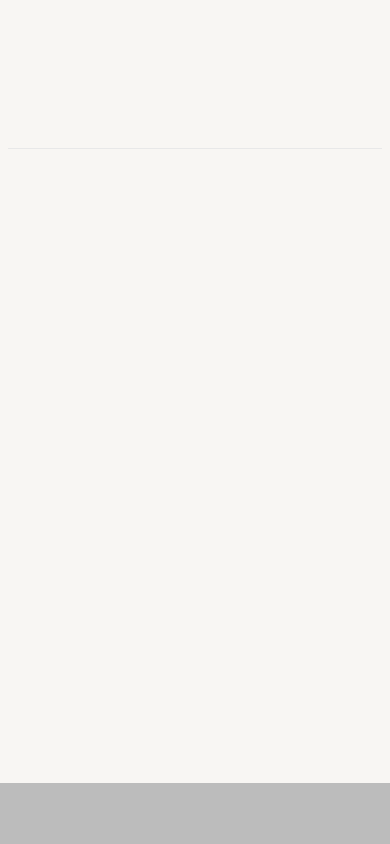
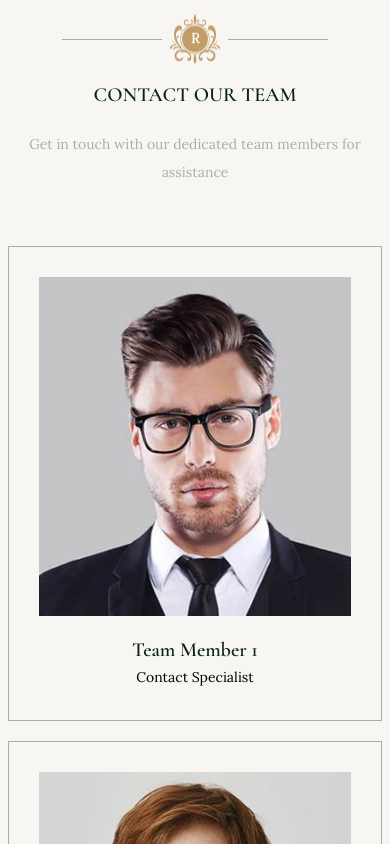
Before and after one commit to anjanuprety/glbslFE, a React (Vite) app: page / in a window 390 px wide. Shown: the part 5460-6304 px from the top of the page. Built offline with nearby package versions, Linux system fonts and the light colour scheme.

Commit message:
Added cards for organization contact points inhomepage

```diff
--- a/src/Components/Offers/Offers.tsx
+++ b/src/Components/Offers/Offers.tsx
@@ -1,214 +1,61 @@
 import React from "react";
-import { Link } from "react-router-dom";
-import { useKeenSlider } from "keen-slider/react";
-import "keen-slider/keen-slider.min.css";
+import PersonTile from "../../Pages/About/components/PersonTile";
 
-import { BsChevronLeft, BsChevronRight } from "react-icons/bs";
+const teamMembers = [
+  {
+    id: 1,
+    name: "Team Member 1",
+    position: "Contact Specialist",
+    email: "contact1@example.com",
+    phone: "+977-1-6000001",
+    image: "/images/inner/member-1.jpg",
+  },
+  {
+    id: 2,
+    name: "Team Member 2",
+    position: "Customer Service",
+    email: "contact2@example.com",
+    phone: "+977-1-6000002",
+    image: "/images/inner/member-2.jpg",
+  },
+  {
+    id: 3,
+    name: "Team Member 3",
+    position: "Support Manager",
+    email: "contact3@example.com",
+    phone: "+977-1-6000003",
+    image: "/images/inner/member-3.jpg",
+  },
+];
 
 const Offers: React.FC = () => {
-  const [sliderRef] = useKeenSlider({
-    breakpoints: {
-      "(min-width: 320px)": {
-        slides: { perView: 1, spacing: 20 },
-      },
-      "(min-width: 600px)": {
-        slides: { perView: 2, spacing: 20 },
-      },
-      "(min-width:768px)": {
-        slides: { perView: 3, spacing: 20 },
-      },
-      "(min-width:1200px)": {
-        slides: { perView: 4, spacing: 20 },
-      },
-    },
-    loop: true,
-    initial: 0,
-  });
   return (
     <section className="bg-[#f8f6f3] dark:bg-lightBlack">
-      <div className="Container py-20 lg:py-[120px] ">
-        <div
-          className="flex items-center justify-between relative"
-          data-aos="fade-up"
-          data-aos-duration="1000"
-        >
-          <div className=" md:w-[450px] lg:w-[450px] xl:w-[500px] font-Garamond">
-            <h5 className="mb-3 text-base text-khaki leading-[26px] font-medium">
-              OFFERS
-            </h5>
-            <h1 className="text-xl sm:text-3xl 2xl:text-[38px] leading-7 sm:leading-8 md:leading-[38px] lg:leading-[44px] text-lightBlack dark:text-white font-semibold">
-              ROYELLA’S LIMITED PERIOD BEST OFFERS
-            </h1>
+      <div className="Container py-20 lg:py-[120px]">
+        <div className="text-center sm:px-8 md:px-[80px] lg:px-[120px] xl:px-[200px] 2xl:px-[335px] mx-auto px-5 Container">
+          {/* Section logo */}
+          <div className="flex items-center justify-center space-x-2">
+            <hr className="w-[100px] h-[1px] bg-lightGray dark:bg-gray text-lightGray dark:text-gray" />
+            <img
+              src="/images/inner/inner-logo.png"
+              alt="contact_section_logo"
+              className="w-[50px] h-[50px]"
+            />
+            <hr className="w-[100px] h-[1px] bg-lightGray dark:bg-gray text-lightGray dark:text-gray" />
           </div>
-          <div className="flex items-center lg:space-x-5  space-x-3">
-            <button
-              className="lg:w-[50px] w-[30px] h-[30px] lg:h-[50px]  flex items-center justify-center border-[1px] border-[#cccbc8] text-[#cccbc8] hover:bg-khaki hover:border-none group"
-              disabled
-              title="Button disabled use swapping"
-            >
-              <BsChevronLeft className="w-5 h-5 text-[#cccbc8] group-hover:text-white " />
-            </button>
-            <button
-              className="lg:w-[50px] w-[30px] h-[30px] lg:h-[50px]  flex items-center justify-center border-[1px] border-[#cccbc8] text-[#cccbc8] hover:bg-khaki
-             hover:border-none group"
-              disabled
-              title="Button disabled use swapping"
-            >
-              <BsChevronRight className="w-5 h-5 text-[#cccbc8]  group-hover:text-white" />
-            </button>
-          </div>
+          <h1 className="text-xl sm:text-2xl md:text-3xl 2xl:text-[38px] leading-[42px] 2xl:leading-[52px] text-lightBlack dark:text-white mt-[10px] mb-[14px] font-Garamond font-semibold uppercase">
+            CONTACT OUR TEAM
+          </h1>
+          <p className="font-Lora leading-7 lg:leading-[26px] text-lightGray font-normal text-sm sm:text-base">
+            Get in touch with our dedicated team members for assistance
+          </p>
         </div>
 
-        <hr className="text-[#e8e8e8] dark:text-[#383838] my-[40px]" />
-        {/* offers carusal */}
-        <div className="relative">
-          <div className="mt-14 2xl:mt-[60px] keen-slider " ref={sliderRef}>
-            {/* slide - 1 */}
-            <div className="keen-slider__slide number-slide1 ">
-              {/* card one */}
-              <div
-                className="overflow-x-hidden group "
-                data-aos="fade-up"
-                data-aos-duration="1000"
-              >
-                <div className="relative">
-                  <img
-                    src="/images/home-1/offers-1.jpg"
-                    className="w-full h-full object-cover"
-                    alt=""
-                  />
-                </div>
-                <div className="font-Garamond border border-t-0 border-white dark:border-[#3f4040]">
-                  <div className="px-6 3xl:px-7 py-2 flex items-center justify-center text-white absolute top-[10px] left-[10px] border-[1px] border-white   group-hover:bg-khaki transition-all duration-300">
-                    <span className="text-[22px] leading-[26px] font-Garamond ">
-                      25% off
-                    </span>
-                  </div>
-
-                  <div className="bg-white dark:bg-lightBlack">
-                    <div className="py-[30px] text-center">
-                      <Link to="/room">
-                        <h2
-                          className="text-[24px] leading-[26px] font-semibold text-lightBlack dark:text-white hover:underline hover:text-khaki dark:hover:text-khaki transition-[0.4s] hover:underline-offset-2
-                        "
-                        >
-                          Delux Family Rooms
-                        </h2>
-                      </Link>
-                    </div>
-                  </div>
-                </div>
-              </div>
-            </div>
-            {/* slide - 2 */}
-            <div className="keen-slider__slide number-slide1 ">
-              <div
-                className="overflow-x-hidden group "
-                data-aos="fade-up"
-                data-aos-duration="1000"
-              >
-                <div className="relative">
-                  <img
-                    src="/images/home-1/offers-2.jpg"
-                    className="w-full h-full object-cover"
-                    alt=""
-                  />
-                </div>
-                <div className="font-Garamond border border-t-0 border-white dark:border-[#3f4040]">
-                  <div className="px-6 3xl:px-7 py-2 flex items-center justify-center text-white absolute top-[10px] left-[10px] border-[1px] border-white   group-hover:bg-khaki transition-all duration-300">
-                    <span className="text-[22px] leading-[26px] font-Garamond ">
-                      24% off
-                    </span>
-                  </div>
-
-                  <div className="bg-white dark:bg-lightBlack">
-                    <div className="py-[30px] text-center">
-                      <Link to="/room">
-                        <h2
-                          className="text-[24px] leading-[26px] font-semibold text-lightBlack dark:text-white hover:underline hover:text-khaki dark:hover:text-khaki transition-[0.4s] hover:underline-offset-2
-                        "
-                        >
-                          Double Suite Rooms
-                        </h2>
-                      </Link>
-                    </div>
-                  </div>
-                </div>
-              </div>
-            </div>
-            {/* slide - 3 */}
-            <div className="keen-slider__slide number-slide1 ">
-              <div
-                className="overflow-x-hidden group "
-                data-aos="fade-up"
-                data-aos-duration="1000"
-              >
-                <div className="relative">
-                  <img
-                    src="/images/home-1/offers-3.jpg"
-                    className="w-full h-full object-cover"
-                    alt=""
-                  />
-                </div>
-                <div className="font-Garamond border border-t-0 border-white dark:border-[#3f4040]">
-                  <div className="px-6 3xl:px-7 py-2 flex items-center justify-center text-white absolute top-[10px] left-[10px] border-[1px] border-white   group-hover:bg-khaki transition-all duration-300">
-                    <span className="text-[22px] leading-[26px] font-Garamond ">
-                      26% off
-                    </span>
-                  </div>
-
-                  <div className="bg-white dark:bg-lightBlack">
-                    <div className="py-[30px] text-center">
-                      <Link to="/room">
-                        <h2
-                          className="text-[24px] leading-[26px] font-semibold text-lightBlack dark:text-white hover:underline hover:text-khaki dark:hover:text-khaki transition-[0.4s] hover:underline-offset-2
-                        "
-                        >
-                          Suprior Bed Room
-                        </h2>
-                      </Link>
-                    </div>
-                  </div>
-                </div>
-              </div>
-            </div>
-            {/* slide - 4 */}
-            <div className="keen-slider__slide number-slide1 ">
-              <div
-                className="overflow-x-hidden group "
-                data-aos="fade-up"
-                data-aos-duration="1000"
-              >
-                <div className="relative">
-                  <img
-                    src="/images/home-1/offers-4.jpg"
-                    className="w-full h-full object-cover"
-                    alt=""
-                  />
-                </div>
-                <div className="font-Garamond border border-t-0 border-white dark:border-[#3f4040]">
-                  <div className="px-6 3xl:px-7 py-2 flex items-center justify-center text-white absolute top-[10px] left-[10px] border-[1px] border-white   group-hover:bg-khaki transition-all duration-300">
-                    <span className="text-[22px] leading-[26px] font-Garamond ">
-                      22% off
-                    </span>
-                  </div>
-
-                  <div className="bg-white dark:bg-lightBlack">
-                    <div className="py-[30px] text-center">
-                      <Link to="/room">
-                        <h2
-                          className="text-[24px] leading-[26px] font-semibold text-lightBlack dark:text-white hover:underline hover:text-khaki dark:hover:text-khaki transition-[0.4s] hover:underline-offset-2
-                        "
-                        >
-                          Junior Suite Room
-                        </h2>
-                      </Link>
-                    </div>
-                  </div>
-                </div>
-              </div>
-            </div>
-          </div>
+        {/* Section Content */}
+        <div className="mt-[60px] grid grid-cols-1 sm:grid-cols-2 lg:grid-cols-3 gap-5 lg:gap-[30px]">
+          {teamMembers.map((m) => (
+            <PersonTile key={m.id} id={m.id} name={m.name} position={m.position} email={m.email} phone={m.phone} image={m.image} />
+          ))}
         </div>
       </div>
     </section>
```
